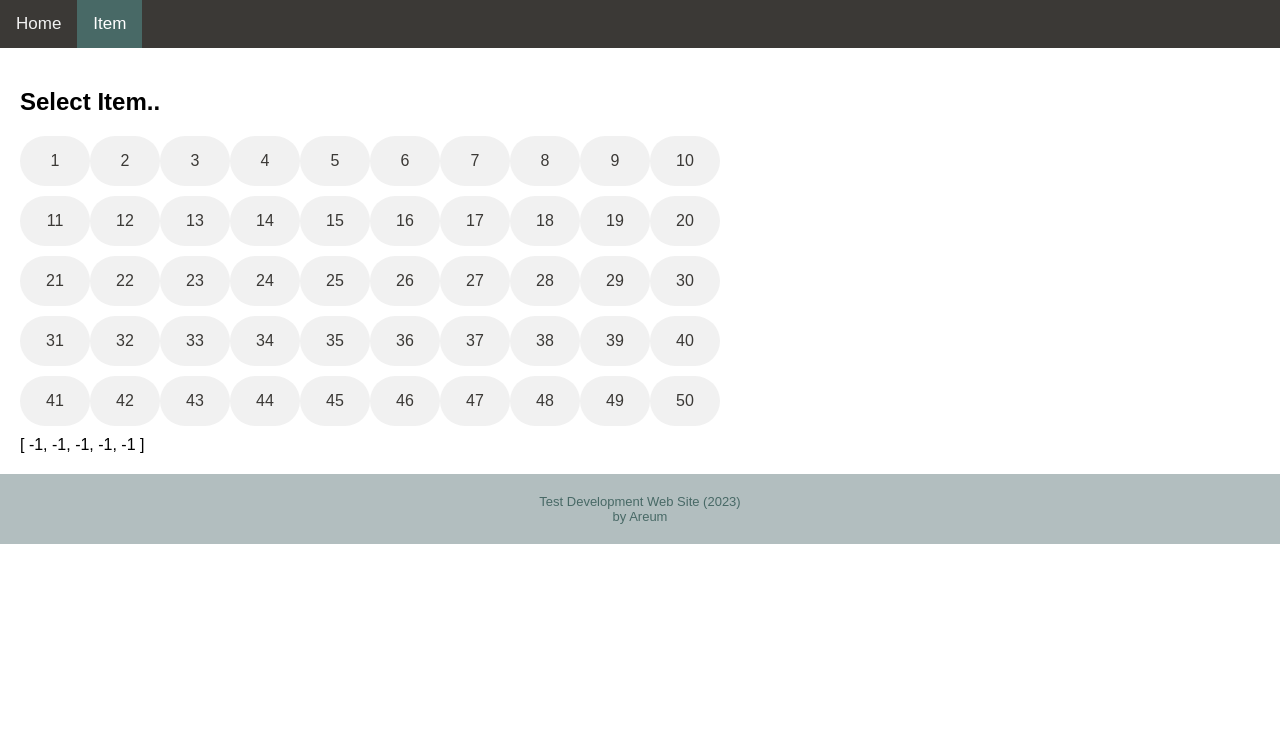
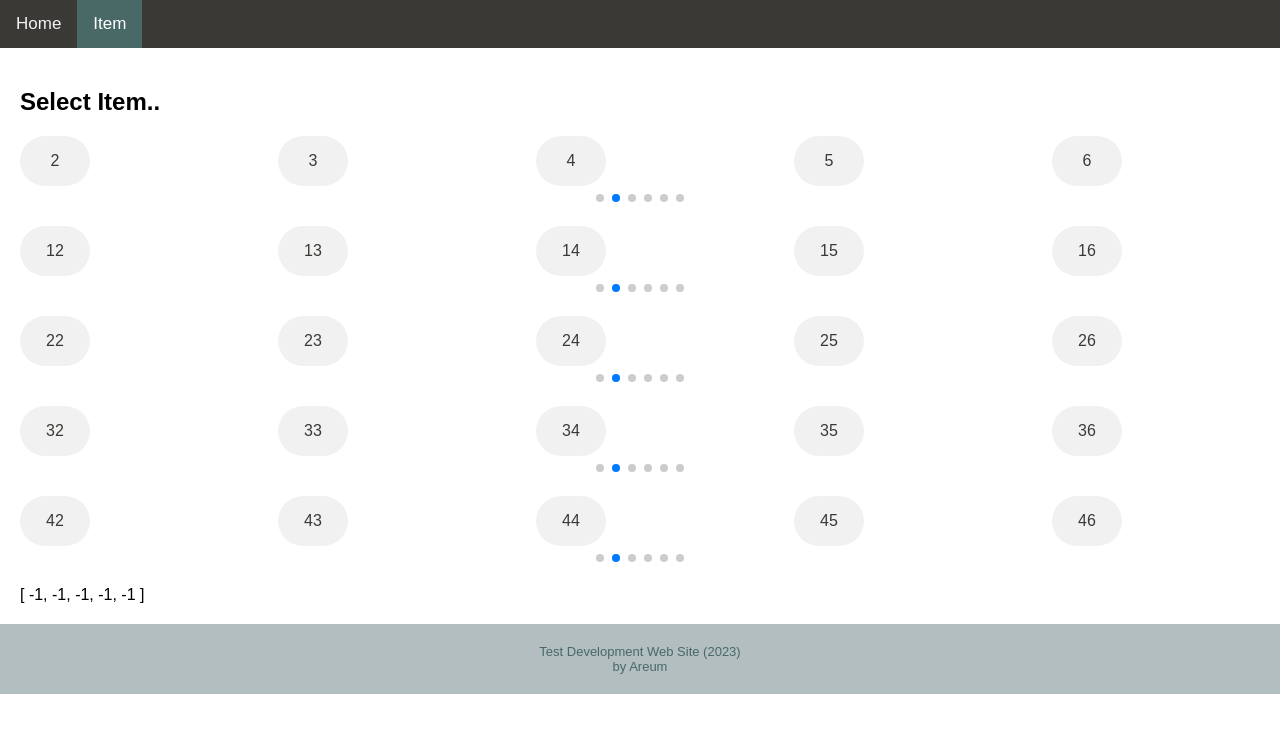
Before and after one commit to hi-aa/vue3-homepage-project, a Vue app: page /item in a window 1280 px wide. Shown: the top 732 px of the page. Built offline with nearby package versions, Linux system fonts and the light colour scheme.

Commit message:
vue swiper

```diff
--- a/package.json
+++ b/package.json
@@ -15,6 +15,7 @@
     "@fortawesome/free-solid-svg-icons": "^6.2.1",
     "@fortawesome/vue-fontawesome": "^3.0.2",
     "pinia": "^2.0.28",
+    "swiper": "^8.4.6",
     "vue": "^3.2.45",
     "vue-router": "^4.1.6"
   },
--- a/src/main.ts
+++ b/src/main.ts
@@ -10,6 +10,9 @@ import { faBars } from '@fortawesome/free-solid-svg-icons';
 library.add(faBars);
 
 import '@/assets/main.css';
+import 'swiper/css';
+import 'swiper/css/pagination';
+import 'swiper/css/navigation';
 
 const app = createApp(App);
 
--- a/src/views/ItemView.vue
+++ b/src/views/ItemView.vue
@@ -6,22 +6,34 @@
 			:key="index"
 			class="item-group"
 		>
-			<template v-for="item in question" :key="item">
-				<div
-					class="item"
-					:class="{ selected: answers[index] == item }"
-					@click="answers[index] = item"
-				>
-					{{ item }}
-				</div>
-			</template>
+			<swiper
+				:slides-per-view="5"
+				:space-between="50"
+				:modules="[Navigation, Pagination, Autoplay]"
+				:pagination="{ clickable: true }"
+				:autoplay="{ delay: 3000, disableOnInteraction: true }"
+				@swiper="onSwiper"
+				@click="onSlideClick"
+			>
+				<swiper-slide v-for="item in question" :key="item">
+					<span
+						class="item"
+						:class="{ selected: answers[index] == item }"
+						@click="answers[index] = item"
+					>
+						{{ item }}
+					</span>
+				</swiper-slide>
+			</swiper>
 		</div>
-
 		{{ answers }}
 	</div>
 </template>
 
 <script setup>
+import { Swiper, SwiperSlide } from 'swiper/vue';
+import { Navigation, Pagination, Autoplay } from 'swiper';
+
 import { ref } from 'vue';
 
 const questions = [
@@ -32,6 +44,13 @@ const questions = [
 	{ question: [41, 42, 43, 44, 45, 46, 47, 48, 49, 50] },
 ];
 const answers = ref([-1, -1, -1, -1, -1]);
+
+const onSwiper = swiper => {
+	console.log(swiper);
+};
+const onSlideClick = swiper => {
+	swiper.autoplay.stop();
+};
 </script>
 
 <style scoped>
@@ -40,6 +59,9 @@ const answers = ref([-1, -1, -1, -1, -1]);
 }
 .item-group {
 	margin: 10px auto;
+}
+.swiper-slide {
+	height: 80px;
 }
 .item {
 	width: 70px;
```
Also changed, not shown: 1 other file (tests, documents, lock files or other folders).
